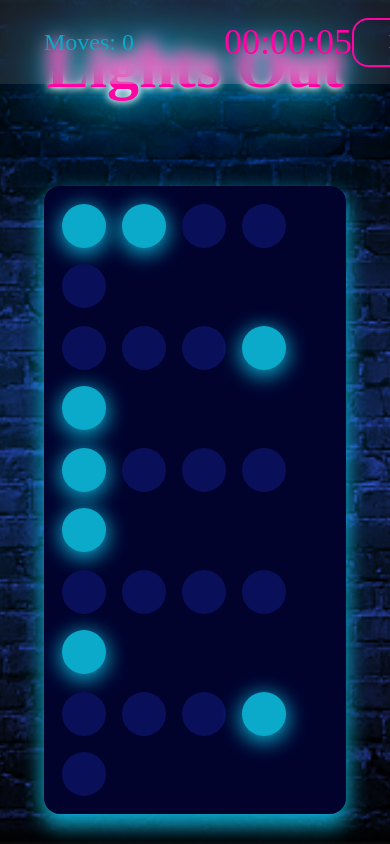
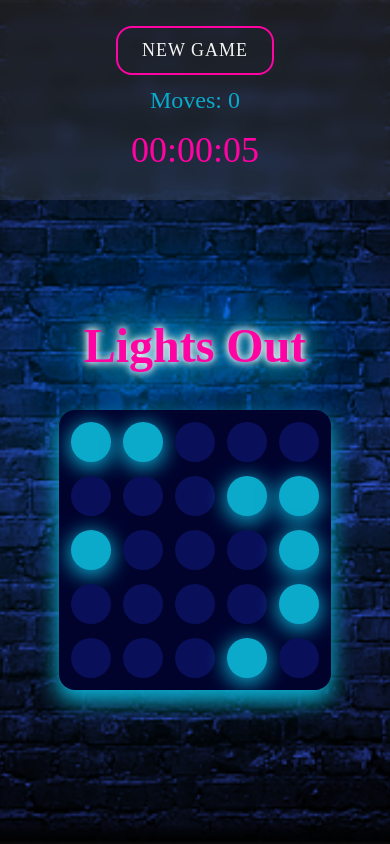
Before and after one commit to katepysova/Lights-Out-Game, a React app: page / in a window 390 px wide. Built offline with nearby package versions, Linux system fonts and the light colour scheme; a web font is replaced by a local one.

Commit message:
Added mobile styling

```diff
--- a/src/components/Board/Board.scss
+++ b/src/components/Board/Board.scss
@@ -5,4 +5,8 @@
   border-radius: 16px;
   padding: 8px;
   box-shadow: 0 10px 20px 2px $color-light-blue;
+
+  @media only screen and (max-width: $bp-medium) {
+    padding: 4px;
+  }
 }
--- a/src/components/Cell/Cell.scss
+++ b/src/components/Cell/Cell.scss
@@ -3,12 +3,22 @@
 .cell {
   cursor: url('../../images/cursors/cursor-pointer.svg'), pointer;
   display: inline-block;
-  width: 44px;
-  height: 44px;
+  width: 48px;
+  height: 48px;
   border-radius: 50%;
   background-color: $color-black;
   margin: 8px;
   transition: all 0.2s ease-out;
+
+  // To remove the rectangular background behind the circular element on touch screens.
+  touch-action: manipulation;
+  -webkit-tap-highlight-color: transparent;
+
+  @media only screen and (max-width: $bp-medium) {
+    width: 40px;
+    height: 40px;
+    margin: 6px;
+  }
 
   &:hover {
     transform: scale(1.1);
--- a/src/components/Cell/Cell.tsx
+++ b/src/components/Cell/Cell.tsx
@@ -10,10 +10,10 @@ function Cell({ onCellClick, isLightning }: CellProps): JSX.Element {
   return (
     <td
       className={isLightning ? "cell cell--is-lightning" : "cell"}
-      role="button"
-      tabIndex={0}
+      // role="button"
+      // tabIndex={0}
       onClick={onCellClick}
-      onKeyDown={() => null}
+      // onKeyDown={() => null}
       aria-label="click"
     />
   );
--- a/src/components/Game/Game.scss
+++ b/src/components/Game/Game.scss
@@ -2,11 +2,16 @@
 
 .game {
   height: 100%;
-  min-height: 100vh;
+  min-height: calc(100vh - #{$header-height-desktop});
   background-image: url('../../images/bg.png');
   background-repeat: no-repeat;
   background-position: center;
   background-size: cover;
+  padding-top: $header-height-desktop;
+
+  @media only screen and (max-width: $bp-medium) {
+    padding-top: $header-height-modile;
+  }
 
   &,
   &__container {
@@ -16,16 +21,29 @@
     align-items: center;
   }
 
+  &__container {
+    gap: 48px;
+
+    @media only screen and (max-width: $bp-small) {
+      gap: 36px;
+      padding-bottom: 36px;
+    }
+  }
+
   &__header {
     background-color: rgba($color-white, 0.1);
     position: fixed;
     top: 0;
     left: 0;
     width: 100%;
-    height: 84px;
+    height: $header-height-desktop;
     display: flex;
     align-items: center;
     backdrop-filter: blur(8px);
+
+    @media only screen and (max-width: $bp-medium) {
+      height: $header-height-modile;
+    }
   }
 
   &__line {
@@ -34,6 +52,18 @@
     align-items: center;
     justify-content: space-between;
     grid-template-columns: 180px 1fr 180px;
+
+    @media only screen and (max-width: $bp-medium) {
+      grid-template-columns: 1fr;
+      justify-items: center;
+      row-gap: 12px;
+    }
+
+    & .btn {
+      @media only screen and (max-width: $bp-medium) {
+        grid-row: 1 / 2;
+      }
+    }
   }
 
   &__moves {
--- a/src/components/Game/Game.tsx
+++ b/src/components/Game/Game.tsx
@@ -56,7 +56,9 @@ function Game(): JSX.Element {
         <h1 className="heading-primary neon-text-1">Lights Out</h1>
         {hasWon ? (
           <div className="game__win">
-            <h2 className="heading-secondary neon-text-2">Congratulations! You have done it!</h2>
+            <h2 className="heading-secondary neon-text-2 u-margin-bottom-medium">
+              Congratulations! You have done it!
+            </h2>
             <Button type="button" handleClick={resetGame} variant="secondary">
               Play Again
             </Button>
--- a/src/styles/_typography.scss
+++ b/src/styles/_typography.scss
@@ -5,6 +5,11 @@
   line-height: 72px;
   font-weight: 600;
   text-transform: capitalize;
+
+  @media only screen and (max-width: $bp-small) {
+    font-size: 48px;
+    line-height: 56px;
+  }
 }
 
 .heading-secondary {
@@ -15,7 +20,6 @@
 
 .neon-text-1 {
   color: $color-pink;
-  margin-bottom: 84px;
   text-shadow: 0 0 7px $color-white, 0 0 10px $color-white, 0 0 21px $color-light-blue,
     0 0 42px $color-light-blue, 0 0 82px $color-light-blue, 0 0 92px $color-light-blue,
     0 0 102px $color-light-blue, 0 0 151px $color-light-blue;
@@ -23,7 +27,6 @@
 
 .neon-text-2 {
   color: $color-white;
-  margin-bottom: 84px;
   text-shadow: 0 0 7px $color-light-blue, 0 0 10px $color-white, 0 0 21px $color-light-blue,
     0 0 42px $color-light-blue, 0 0 82px $color-light-blue, 0 0 92px $color-light-blue,
     0 0 102px $color-light-blue, 0 0 151px $color-light-blue;
--- /dev/null
+++ b/src/styles/_utils.scss
@@ -0,0 +1,9 @@
+@import './variables';
+
+.u-margin-bottom-medium {
+  margin-bottom: 48px;
+
+  @media only screen and (max-width: $bp-small) {
+    margin-bottom: 36px;
+  }
+}
--- a/src/styles/_variables.scss
+++ b/src/styles/_variables.scss
@@ -3,3 +3,7 @@ $color-black: #0a0f5a;
 $color-dark-blue: #01032d;
 $color-light-blue: #0ba9ca;
 $color-pink: #ff03a3;
+$bp-medium: 700px;
+$bp-small: 400px;
+$header-height-desktop: 84px;
+$header-height-modile: 200px;
--- a/src/styles/main.scss
+++ b/src/styles/main.scss
@@ -1,4 +1,5 @@
 @import './fonts';
 @import './variables';
+@import './utils';
 @import './typography';
 @import './base';
```
